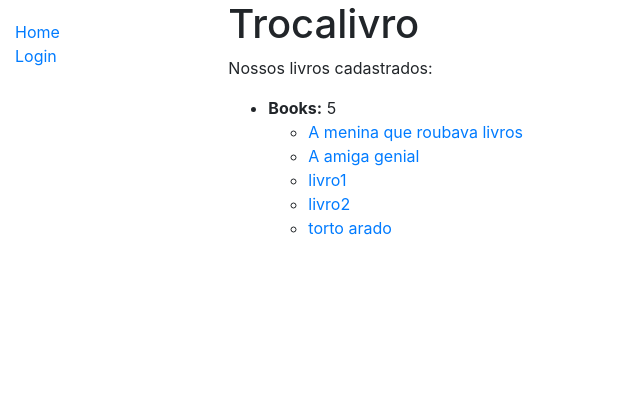
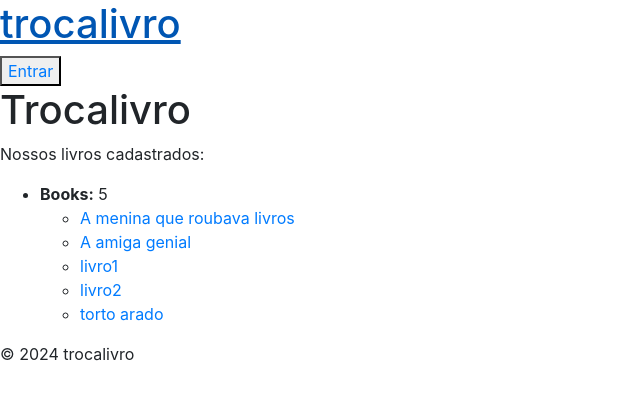
Before and after one commit to Pirol4/Trocalivro, a Django app: page /library/ in a window 1280 px wide. Shown: the top 400 px of the page, without its empty margins (0-640 px from the left). Run offline with Django 3.2, Linux system fonts and the light colour scheme; data comes from the database, SQL or seed files in the repository; both versions use the stored data as it was after the commit; some libraries are stand-ins or nearby versions.

Commit message:
templates genéricos adicionados

```diff
--- a/trocalivro/library/templates/base_generic.html
+++ b/trocalivro/library/templates/base_generic.html
@@ -13,23 +13,34 @@
     {% load static %}
     <link rel="stylesheet" href="{% static 'css/styles.css' %}" />
   </head>
+
   <body>
-    <div class="container-fluid">
-      <div class="row">
-        <div class="col-sm-2">
-          {% block sidebar %}
-            <ul class="sidebar-nav">
-              <li><a href="{% url 'index' %}">Home</a></li>
-              {% if user.is_authenticated %}
-                <li><a href="{% url 'users-profile' %}">Perfil</a></li>
-              {% else %}
-                <li><a href="{% url 'login' %}">Login</a></li>
-              {% endif %}
-            </ul>
-          {% endblock %}
-        </div>
-        <div class="col-sm-10">{% block content %}{% endblock %}</div>
+
+  <!--cabeçalho-->
+  <header>
+      <div class="header-container">
+        <h1 class="site-logo"><a href="{% url 'index' %}">trocalivro</a></h1>
+        {% block sidebar %}
+          <nav>
+            {% if user.is_authenticated %}
+              <button class="header-btn" title="profile"><a href="{% url 'users-profile' %}" id="profile">Perfil</a></button>
+              <!--ADICIONAR BOTÃO DE EXPLORAR-->
+            {% else %}
+              <button class="header-btn" title="login"><a href="{% url 'login' %}" id="login">Entrar</a></button>
+            {% endif %}
+          </nav>
+        {% endblock %}
       </div>
+  </header>
+
+  <!--conteúdo das páginas filhas-->
+  <div>{% block content %}{% endblock %}</div>
+
+  <!--rodapé-->
+  <footer>
+    <div class="footer-content">
+      <p id="copyright">© 2024 trocalivro</p>
     </div>
+  </footer>
   </body>
 </html>
--- a/trocalivro/library/templates/edit_profile.html
+++ b/trocalivro/library/templates/edit_profile.html
@@ -1,6 +1,8 @@
-{% extends "base_generic.html" %}
 {% comment %} Pagina para editar perfil, criar um form aqui
+Não mudar estrutura da página
 view edit_profile {% endcomment %}
+
 {% block content %}
-<h1> Editar perfil </h1>
+{% include "profile_generic.html" %}
+<h2> Editar perfil </h2>
 {% endblock %}
```
Also changed, not shown: trocalivro/library/templates/profile.html (+13 -24 lines), trocalivro/library/templates/profile_generic.html (added, +29 -0 lines), trocalivro/db.sqlite3.
